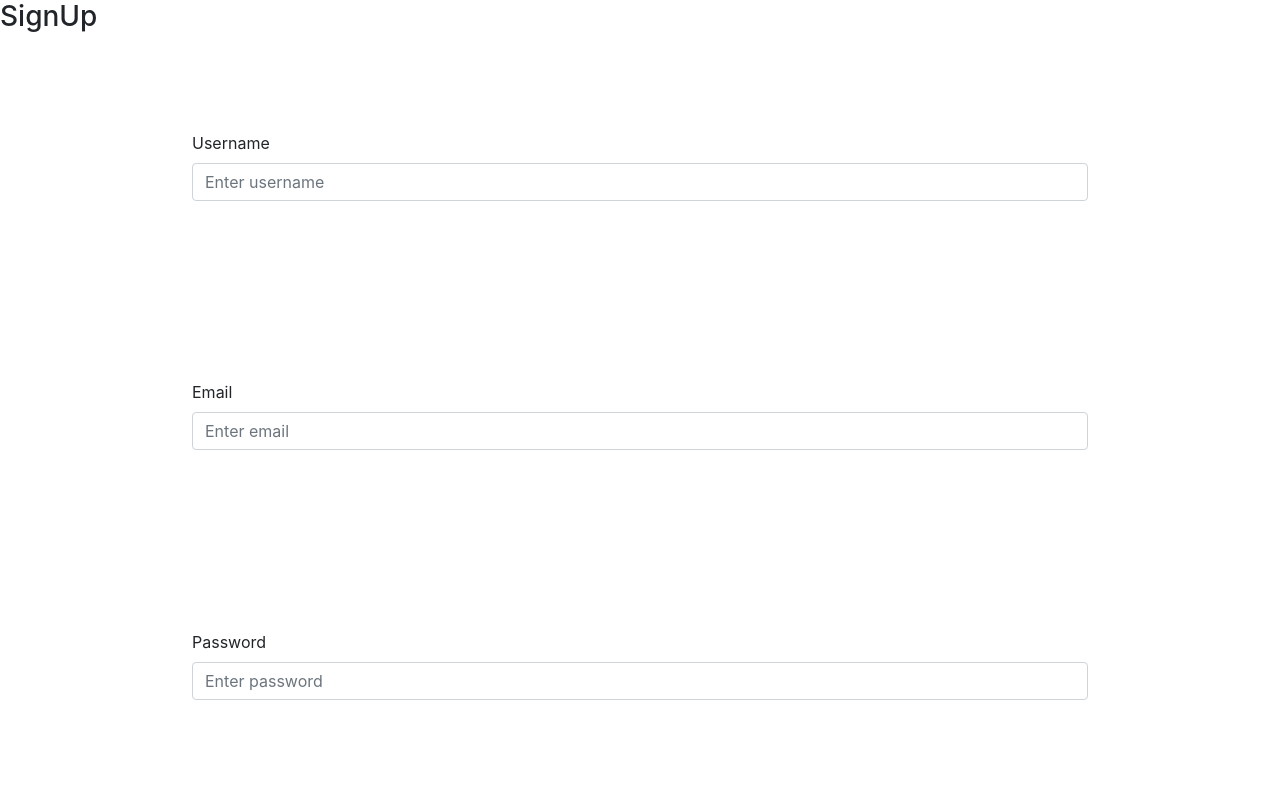
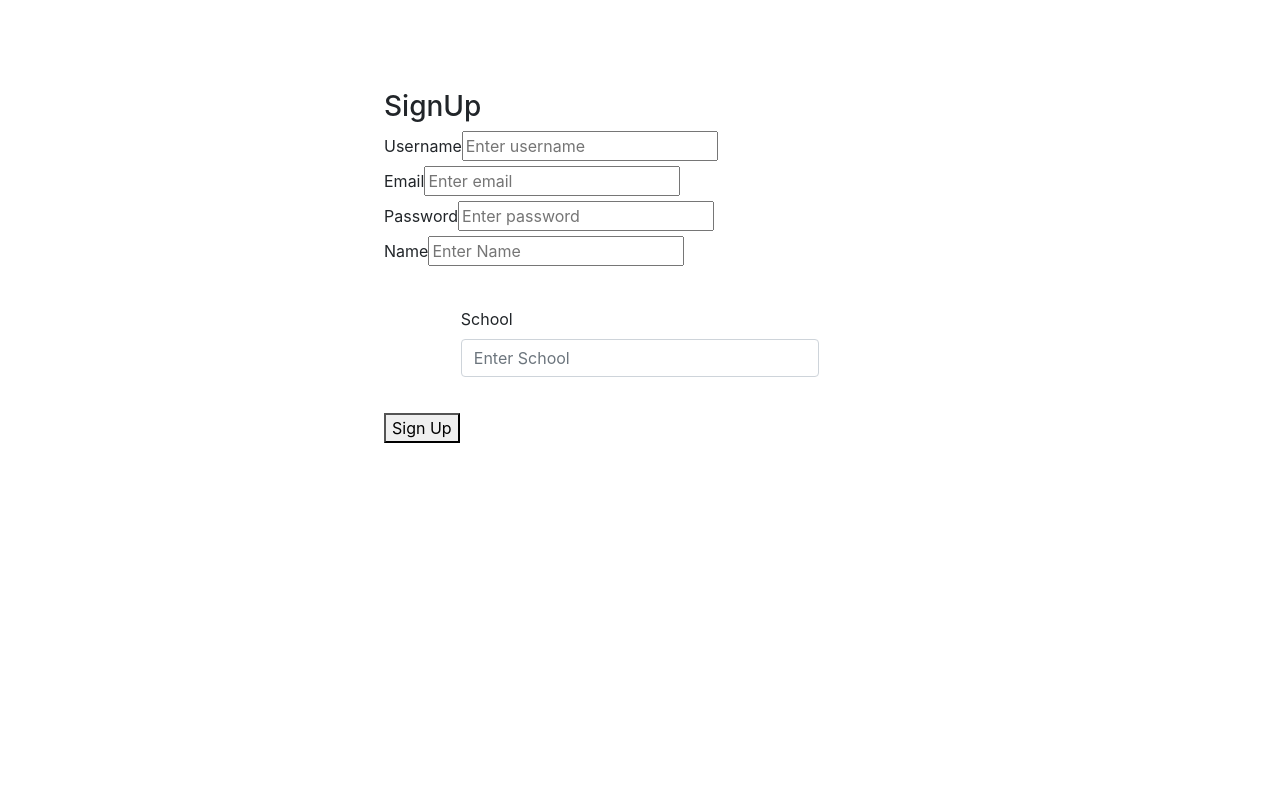
Before and after one commit to ngouti/meetup_education_frontend, a React (Create React App) app: page /signup in a window 1280 px wide. Shown: the top 800 px of the page. Built offline with nearby package versions, Linux system fonts and the light colour scheme.

Commit message:
fixed login

```diff
--- a/src/containers/App.js
+++ b/src/containers/App.js
@@ -23,29 +23,34 @@ class App extends Component {
   }
 
   setCurrentUser = (token, user) => {
+    // console.log('before',user)
     localStorage.setItem('token', token)
     localStorage.setItem('user', JSON.stringify(user))
     this.setState ({
       token: token,
       user: user
     })
+    // console.log('after',user)
+
+    // debugger
   }
 
 
 
 
 
-  logoutUser = () => {
-    localStorage.removeItem('token');
-    localStorage.removeItem('user');
-    this.setCurrentUser(null);
-    this.props.history.push("/login");
-  }
+  // logoutUser = () => {
+  //   localStorage.removeItem('token');
+  //   localStorage.removeItem('user');
+  //   // this.setCurrentUser(null);
+  //   this.props.history.push("/login");
+  // }
 
 
 
   render() {
-    console.log(this.state)
+    // console.log(this.state)
+    // console.log(this.state.user)
     return (
       <div className="App">
       <Router>
--- a/src/containers/EventForm.js
+++ b/src/containers/EventForm.js
@@ -1,18 +1,21 @@
 import React from 'react';
 import { Button, Form, FormGroup, Label, Input, FormText } from 'reactstrap';
 import './eventform.css'
+import NavBar from './NavBar'
 
 export default class EventForm extends React.Component {
   render() {
     return (
+        <div>
+            <NavBar />
         <div className="form">
       <Form>
         <FormGroup>
           <Label for="exampleEmail">Make a New Event!</Label>
-          <Input plaintext value="Some plain text/ static value" />
+          {/* <Input plaintext value="Some plain text/ static value" /> */}
         </FormGroup>
         <FormGroup>
-          <Label for="exampleEmail">Email</Label>
+          <Label for="exampleEmail">Event Name</Label>
           <Input
             type="email"
             name="email"
@@ -142,6 +145,7 @@ export default class EventForm extends React.Component {
         </FormGroup>
       </Form>
       </div>
+      </div>
     );
   }
 }
--- a/src/containers/Login.js
+++ b/src/containers/Login.js
@@ -63,7 +63,7 @@ class Login extends React.Component {
                 </Col>
                 </FormGroup>
                 <FormGroup row>
-                <Label for="exampleEmail2" sm={2}>Email</Label>
+                <Label for="exampleEmail2" sm={2}>Password</Label>
                 <Col sm={10}>
                     <Input onChange={this.handleChange} value={this.state.password} name="password" type="text" placeholder="Password" />
                 </Col>
--- a/src/containers/SignUp.js
+++ b/src/containers/SignUp.js
@@ -1,7 +1,7 @@
 import React from "react";
 
-import { server } from './server'
-
+// import { server } from './server'
+import './signup.css'
 
 export class SignUp extends React.Component {
   state =  {
@@ -14,20 +14,40 @@ export class SignUp extends React.Component {
 
 
     handleChange = (e) => {
+      // debugger
+      // console.log(e.target.name)
         this.setState({
             [e.target.name]:e.target.value
         })
     }
 
   handleSubmit = e => {
-    server.post(`http://localhost:3000/users`, JSON.stringify(this.state))
-            .then( user => {
-                this.props.onSignUp(user.token, user)
-            })
-            .then(() => {
-                this.routeTo('/login')
-              })
-            //   debugger
+    e.preventDefault()
+
+    // debugger
+    // console.log(this.state)
+    fetch(`http://localhost:3000/users`, {
+      method: 'POST',
+      headers: {
+          'Content-Type': 'application/json',
+          Authorization: `Bearer ${localStorage.getItem('token')}`
+      },
+      body: JSON.stringify(this.state)
+  })
+      .then(resp => resp.json())
+      .then(() => {
+        this.routeTo('/login')
+         })
+
+      // .then(console.log)
+
+
+    // server.post(`http://localhost:3000/users`, JSON.stringify(this.state))
+    //         .then(user => console.log('user', user))
+            // .then(() => {
+            //     this.routeTo('/login')
+            //   })
+            // //   debugger
             //   .then(console.log)
 
   }
@@ -38,49 +58,46 @@ export class SignUp extends React.Component {
 
   render() {
     return (
+      <div className="signup">
       <form onSubmit={e => {this.handleSubmit(e);}}>
         <h3>SignUp</h3>
-        <div className="form">
+        <div>
           <label>Username</label>
             <input
                 name="username"
                 placeholder="Enter username"
                 value={this.state.username}
-                className="form-control"
                 type="text"
                 onChange={e => this.handleChange(e)}
             />
         </div>
-        <div className="form">
+        <div>
           <label>Email</label>
             <input
                 name="email"
                 placeholder="Enter email"
                 value={this.state.email}
-                className="form-control"
                 type="email"
                 onChange={e => this.handleChange(e)}
             />
         </div>
 
-        <div className="form">
+        <div>
           <label>Password</label>
             <input
                 name="password"
                 placeholder="Enter password"
                 value={this.state.password}
-                className="form-control"
                 type="password"
                 onChange={e => this.handleChange(e)}
             />
         </div>
-        <div className="form">
+        <div>
           <label>Name</label>
             <input
                 name="name"
                 placeholder="Enter Name"
                 value={this.state.name}
-                className="form-control"
                 type="name"
                 onChange={e => this.handleChange(e)}
             />
@@ -98,6 +115,7 @@ export class SignUp extends React.Component {
         </div>
         <button >Sign Up</button>
       </form>
+      </div>
     );
   }
 }
--- a/src/containers/server.js
+++ /dev/null
@@ -1,18 +0,0 @@
-const request = method => (url, body) => {
-    return fetch(url, {
-        method: method,
-        headers: {
-            'Content-Type': 'application/json',
-            Authorization: `Bearer ${localStorage.getItem('token')}`
-        },
-        body: JSON.stringify(body)
-    })
-        .then(resp => resp.json())
-}
-
-export const server = {
-    get: request('GET'),
-    patch: request('PATCH'),
-    post: request('POST'),
-    delete: request('DELETE'),
-}
--- /dev/null
+++ b/src/containers/signup.css
@@ -0,0 +1,6 @@
+.signup {
+    padding-top: 7%;
+    padding-right: 30%;
+    padding-bottom: 7%;
+    padding-left: 30%;
+  }
```
